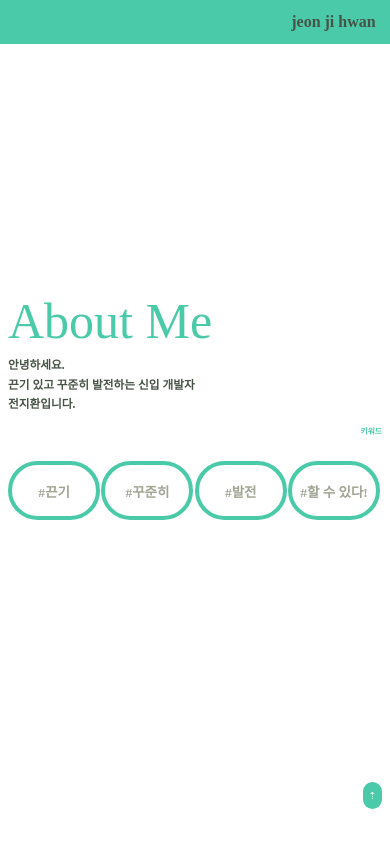
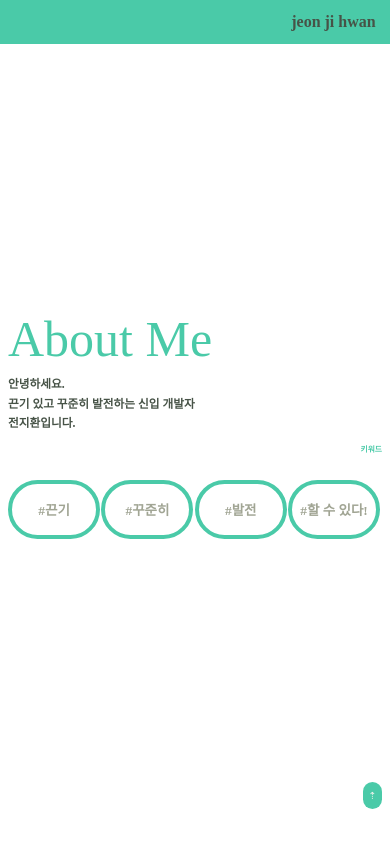
Before and after one commit to jjjh0508/Portfolio, a React (Create React App) app: page / in a window 390 px wide. Shown: the top 844 px of the page. Built offline with nearby package versions, Linux system fonts and the light colour scheme.

Commit message:
sceiton css 수정

```diff
--- a/src/layout/css/Layout.css
+++ b/src/layout/css/Layout.css
@@ -49,7 +49,7 @@ section {
 
 @media screen and (max-width: 500px) {
     section {
-        padding: 0 0 0 0;
+        padding: 5% 0 0 0;
 
     }
 }
```
